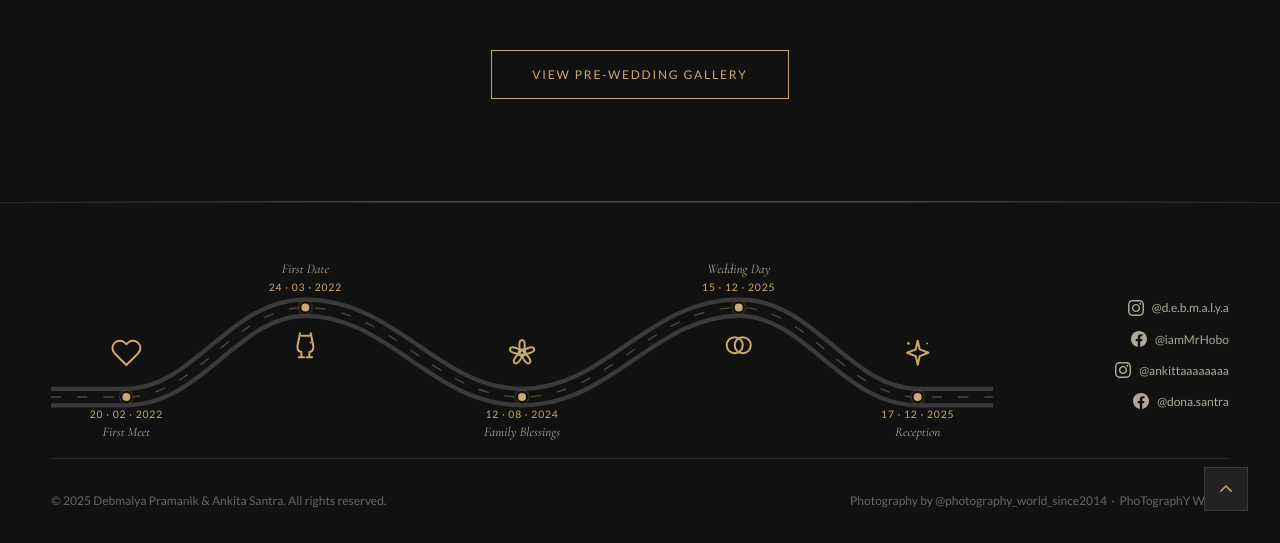
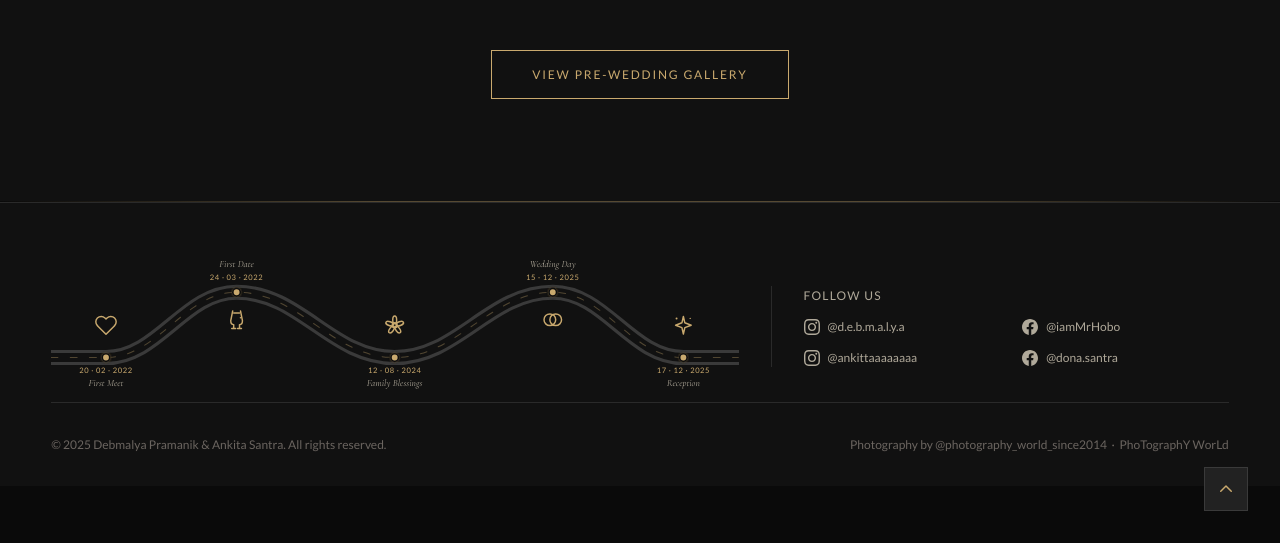
Before and after one commit to ZenithClown/wedding, a Jekyll site: the page built from index.html, in a window 1280 px wide and 900 px high, scrolled down 4324 px, cut to the strip 357-900 px from the top of the window. Built offline with Jekyll 4.4.1, drawn with Linux system fonts in a browser that asks for light colours.

Commit message:
🔮 update footer to spread evenly in the horizontal viewport
- reduced column width to align all elements in the footer
- social links are now added into two columns with padding

Co-Authored-By: Claude Sonnet 4.6 <noreply@anthropic.com>

```diff
--- a/_includes/footer.html
+++ b/_includes/footer.html
@@ -94,6 +94,7 @@
 
       <!-- Social links -->
       <div class="footer__social">
+        <p class="footer__social-heading">Follow Us</p>
         <a
           href="https://www.instagram.com/d.e.b.m.a.l.y.a/"
           class="footer__social-link"
--- a/assets/css/footer.css
+++ b/assets/css/footer.css
@@ -9,11 +9,11 @@
   padding-bottom: var(--space-8);
 }
 
-/* Two-column: 80% timeline | 5% gap | 15% social */
+/* Two-column: 60% timeline | 40% social */
 .footer__top {
   display: grid;
-  grid-template-columns: 1fr 15%;
-  column-gap: 5%;
+  grid-template-columns: 3fr 2fr;
+  column-gap: var(--space-8);
   align-items: center;
   padding-bottom: var(--space-10);
   border-bottom: 1px solid var(--color-border);
@@ -83,11 +83,22 @@
 
 /* --- Right: Social links (right column) --- */
 .footer__social {
-  display: flex;
-  flex-direction: column;
-  align-items: flex-end;
+  display: grid;
+  grid-template-columns: 1fr 1fr;
   gap: var(--space-3);
   align-self: center;
+  padding-left: var(--space-8);
+  border-left: 1px solid var(--color-border);
+}
+
+.footer__social-heading {
+  grid-column: 1 / -1;
+  font-family: var(--font-sans);
+  font-size: var(--text-xs);
+  color: var(--color-text-muted);
+  text-transform: uppercase;
+  letter-spacing: 0.1em;
+  margin: 0;
 }
 
 .footer__social-link {
@@ -166,10 +177,9 @@
   }
 
   .footer__social {
-    align-items: center;
-    flex-direction: row;
-    flex-wrap: wrap;
-    justify-content: center;
+    justify-items: center;
+    padding-left: 0;
+    border-left: none;
   }
 
   .footer__bottom {
```
